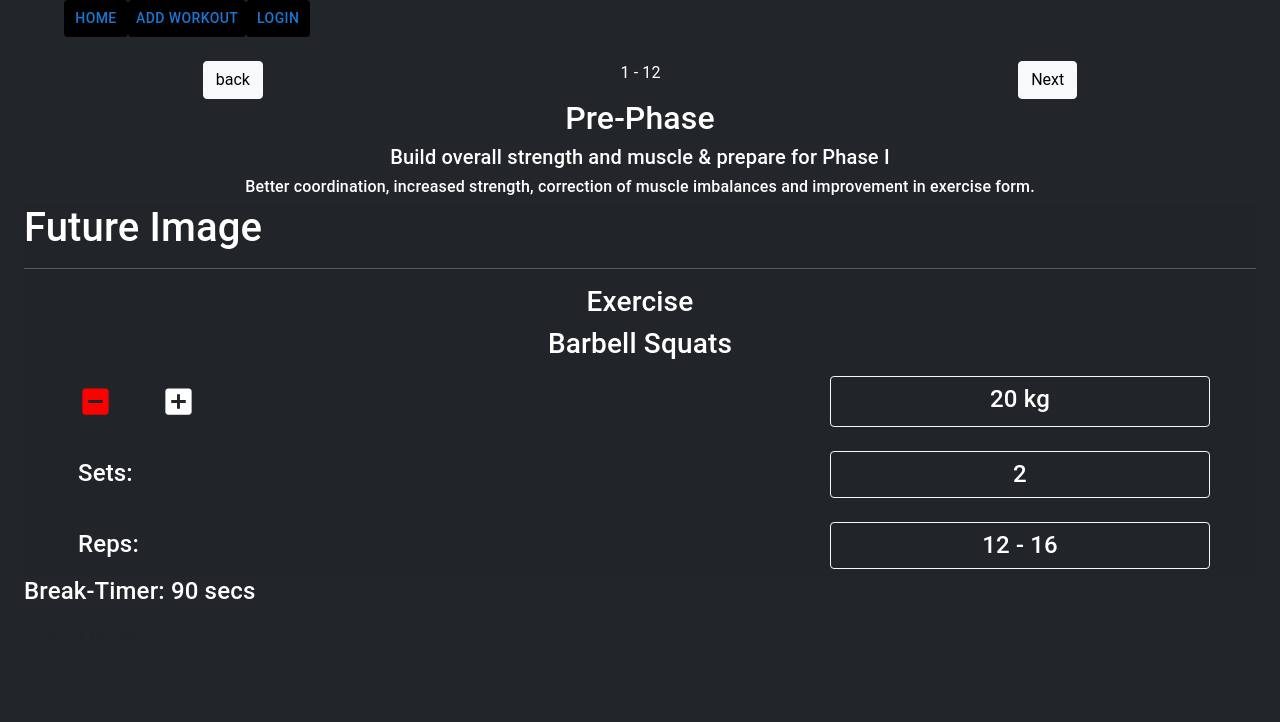
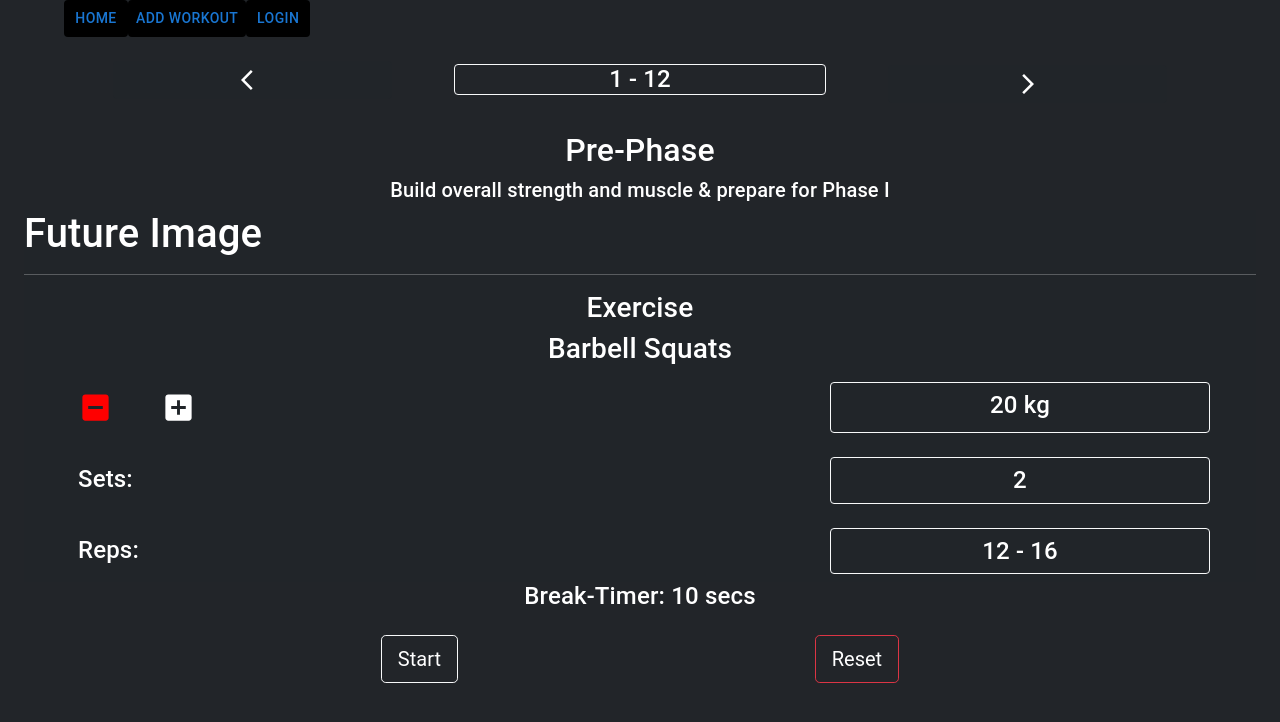
Before and after one commit to johndrake31/workout-app, a React (Create React App) app: page /workout/1 in a window 1280 px wide. Shown: the top 722 px of the page. Built offline with nearby package versions, Linux system fonts and the light colour scheme.

Commit message:
feat(workout-page): add count-down-timer and buttons and css styles for pagination

```diff
--- a/src/components/Paginator.tsx
+++ b/src/components/Paginator.tsx
@@ -1,25 +1,44 @@
+import ArrowBackIosIcon from '@mui/icons-material/ArrowBackIos';
+import ArrowForwardIosIcon from '@mui/icons-material/ArrowForwardIos';
 interface IPaginator {
   page: number;
   count: number;
   changePage: (num: number) => void;
 }
 
-const Paginator: React.FC<IPaginator> = ({ page=0, count=0, changePage }) => {
-
-
+const Paginator: React.FC<IPaginator> = ({
+  page = 0,
+  count = 0,
+  changePage,
+}) => {
   //add buttons for up down
   const handleChangePage = (num: number) => {
-
     changePage(num);
   };
   return (
-    <div className='d-flex justify-content-around bd-light text-white'>
-      <button className='btn btn-light' onClick={()=>{handleChangePage(-1)}}>back</button>
-      <span>
-        {page} - {count}
-      </span>
+    <div className="container px-4 mb-4">
+      <div className='row gx-4 justify-content-around align-items-center bd-light text-white'>
+        <button
+          className='col-3 btn btn-dark text-white h4'
+          onClick={() => {
+            handleChangePage(-1);
+          }}
+        >
+          <ArrowBackIosIcon/>
+        </button>
+        <span className='col-4 h4 border border-light rounded text-center'>
+          {page} - {count}
+        </span>
 
-      <button className='btn btn-light' onClick={()=>{handleChangePage(1)}}>Next</button>
+        <button
+          className='col-3 btn btn-dark text-white'
+          onClick={() => {
+            handleChangePage(1);
+          }}
+        >
+          <ArrowForwardIosIcon/>
+        </button>
+      </div>
     </div>
   );
 };
--- a/src/components/workoutpage/WorkoutPage.tsx
+++ b/src/components/workoutpage/WorkoutPage.tsx
@@ -168,10 +168,8 @@ const WorkoutPage = () => {
   }, []);
 
   //pagination
-  console.log(page);
-
-  const handleChange = (value: number) => {
-    const total = workout?.exercises.length
+  const handlePageChange = (value: number) => {
+    const total = workout?.exercises.length;
     if (page === 1 && value < 0) return;
     if (page === total && value > 0) return;
 
@@ -181,23 +179,20 @@ const WorkoutPage = () => {
     });
   };
 
-  const timerHandler = () => {
-    if (isClicked) return;
-    setIsClicked(true);
-    const exBreakInterval = setInterval(() => {
-      breakTimer !== 0
-        ? setBreakTimer((prevState) => {
-            return prevState - 1;
-          })
-        : setBreakTimer((prevState) => {
-            return prevState + 0;
-          });
-    }, 1000);
-    if (breakTimer <= 0) {
-      setIsClicked(false);
-      if (workout) setBreakTimer(workout.restBreakSecs);
-      clearInterval(exBreakInterval);
+  React.useEffect(() => {
+    if (isClicked) {
+      breakTimer > 0 && setTimeout(() => setBreakTimer(breakTimer - 1), 1000);
     }
+  }, [breakTimer, isClicked]);
+
+  const handleTimerBtn = () => {
+    if (isClicked) setIsClicked(false);
+    if (!isClicked) setIsClicked(true);
+  };
+
+  const handleTimerBtnReset = () => {
+    setBreakTimer(workout?.restBreakSecs);
+    setIsClicked(false);
   };
 
   return (
@@ -205,12 +200,11 @@ const WorkoutPage = () => {
       <Paginator
         page={page}
         count={workout?.exercises.length}
-        changePage={handleChange}
+        changePage={handlePageChange}
       />
 
       <h2 className='text-center'>{workout?.mainTitle}</h2>
       <h5 className='text-center'>{workout?.discriptionShort}</h5>
-      <h6 className='text-center'>{workout?.discriptionExtra}</h6>
 
       <Exercise
         title={exercise.title}
@@ -225,14 +219,26 @@ const WorkoutPage = () => {
         imgUrl={exercise.imgUrl}
       />
 
-      <h4>Break-Timer: {breakTimer} secs</h4>
-      <button
-        onClick={timerHandler}
-        type='button'
-        className='btn btn-outline-dark bg-transparent btn-lg'
-      >
-        Start Break
-      </button>
+      <h4 className='text-center'>Break-Timer: {breakTimer} secs</h4>
+      <div className='d-flex justify-content-evenly mt-4'>
+        <button
+          onClick={handleTimerBtn}
+          type='button'
+          className='btn btn-outline-light text-white bg-transparent btn-lg '
+          disabled={breakTimer <=0}
+        >
+          {!isClicked && 'Start'}
+          {isClicked && 'Stop'}
+        </button>
+
+        <button
+          onClick={handleTimerBtnReset}
+          type='button'
+          className='btn btn-outline-danger text-white bg-transparent btn-lg'
+        >
+          {'Reset'}
+        </button>
+      </div>
     </Container>
   );
 };
--- a/src/store/files/workoutSamples.tsx
+++ b/src/store/files/workoutSamples.tsx
@@ -131,7 +131,7 @@ export const workoutSamples: IWorkout[] = [
         metric: true,
       },
     ],
-    restBreakSecs: 90,
+    restBreakSecs: 10,
   },
   //workout 2
   {
```
